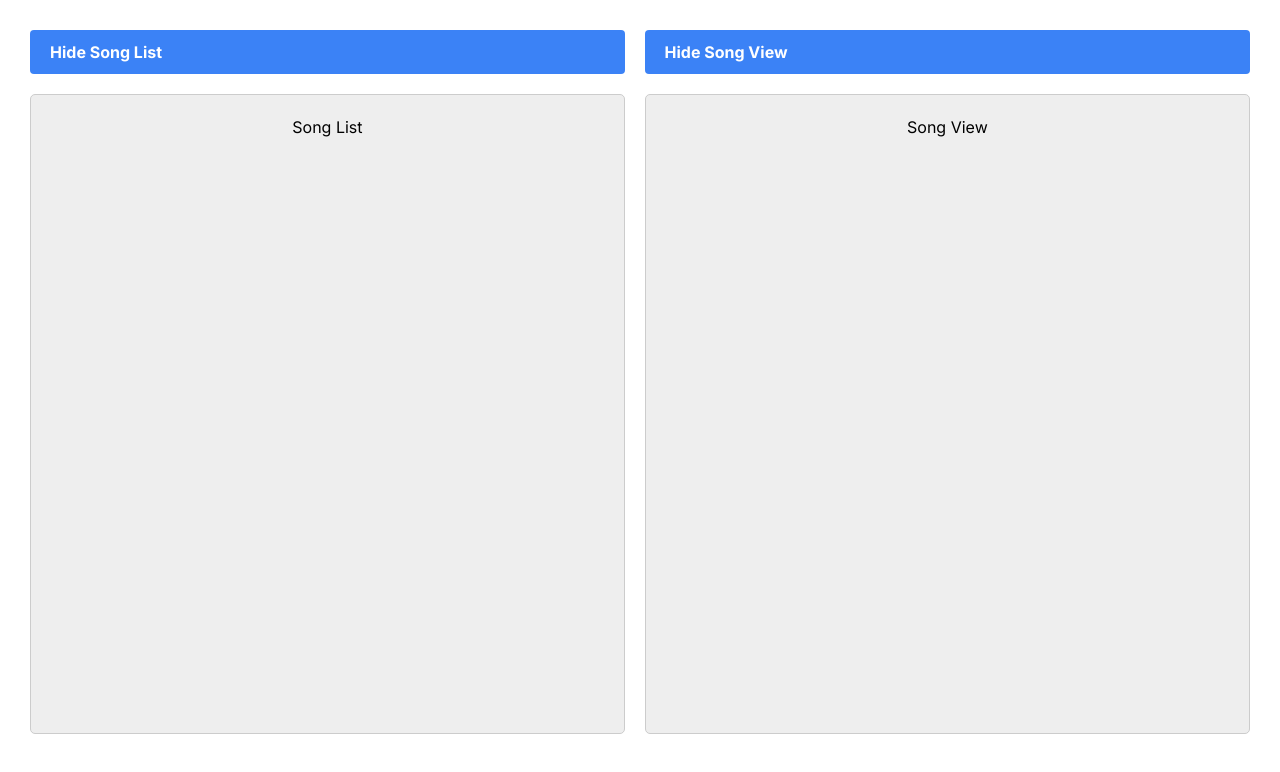
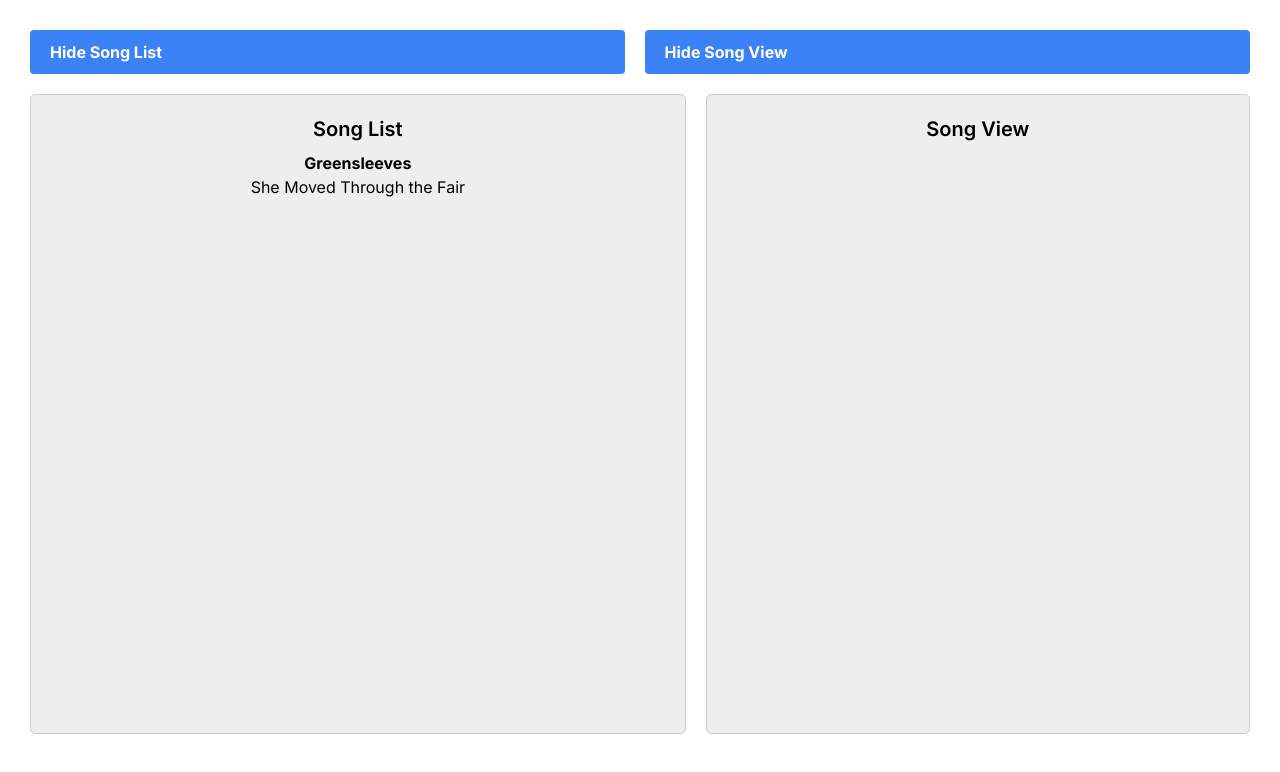
Before and after one commit to rocketbop/song-wallet, a Next.js app: page / in a window 1280 px wide. Shown: the top 772 px of the page. Built offline with nearby package versions, Linux system fonts and the light colour scheme.

Commit message:
Add ability to select song

```diff
--- a/app/globals.css
+++ b/app/globals.css
@@ -1,8 +1,25 @@
 @tailwind base;
+
+@layer base {
+  h1 {
+    @apply text-2xl;
+  }
+  h2 {
+    @apply text-xl font-semibold pb-2;
+  }
+  h3 {
+    @apply text-lg;
+  }
+  a {
+    @apply text-blue-600 underline;
+  }
+}
+
 @tailwind components;
 @tailwind utilities;
 
 body {
+  box-sizing: border-box;
   color: rgb(var(--foreground-rgb));
   background: linear-gradient(
       to bottom,
@@ -36,11 +53,6 @@ body {
   flex-grow: 1;
 }
 
-.container {
-  display: flex;
-  height: 100vh;
-}
-
 .menu {
   display: flex;
 }
@@ -51,6 +63,8 @@ body {
 }
 .windows {
   display: flex;
+  height: 80vh;
+
 }
 .window {
   border: 1px solid #ccc;
@@ -62,7 +76,6 @@ body {
   display: flex;
   flex-direction: column;
   flex-grow: 1;
-  height: 80vh;
 }
 
 /* Apply full-width style to the visible window */
--- /dev/null
+++ b/app/mockData.ts
@@ -0,0 +1,14 @@
+const mockData = {
+  songs: [
+    {
+      id: 1,
+      title: "Greensleeves"
+    },
+    {
+      id: 2,
+      title: "She Moved Through the Fair"
+    },
+  ]
+}
+
+export default mockData;
--- a/app/page.tsx
+++ b/app/page.tsx
@@ -1,11 +1,14 @@
 "use client";
 import React, { useState } from 'react';
 import Image from 'next/image'
+import mockData from './mockData';
 
 export default function Home() {
   const [songListVisible, setSongListVisible] = useState(true);
   const [songViewVisible, setSongViewVisible] = useState(true);
   const [bothWindowsHidden, setBothWindowsHidden] = useState(true);
+  const songs = mockData.songs;
+  const [selectedSongId, setSelectedSongId] = useState(songs[0].id);
 
   const toggleSongList = () => {
     setSongListVisible(!songListVisible);
@@ -17,8 +20,8 @@ export default function Home() {
     setBothWindowsHidden(!songListVisible && !songViewVisible);
   };
 
-  const windowWidth = () => {
-
+  const handleClickSongTitle = (songId) => {
+    setSelectedSongId(songId);
   };
 
   return (
@@ -36,7 +39,18 @@ export default function Home() {
         {songListVisible && (
           <div className="window" id="songList">
             <h2>Song List</h2>
-            {/* Content for Song List */}
+            <ul>
+              {songs.map((song) => (
+                <li
+                  key={song.id}
+                  className={song.id === selectedSongId ? 'font-bold' : ''}
+                  onClick={() => handleClickSongTitle(song.id)}
+                >
+                  {song.title}
+                </li>
+              ))}
+            </ul>
+
           </div>
         )}
 
```
Lines whose indentation alone changed are shown as unchanged.
